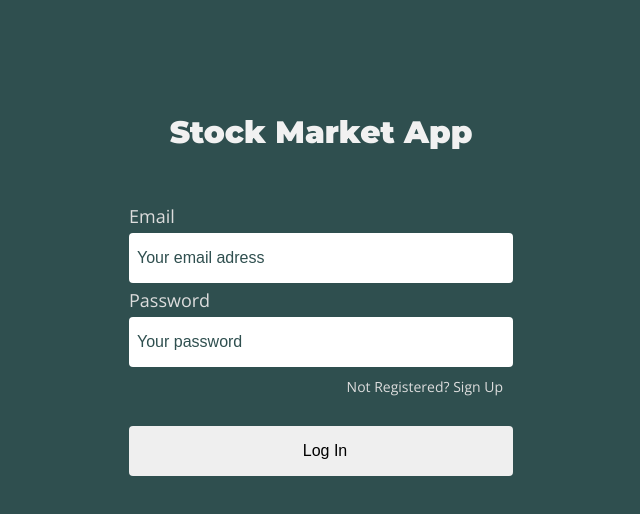
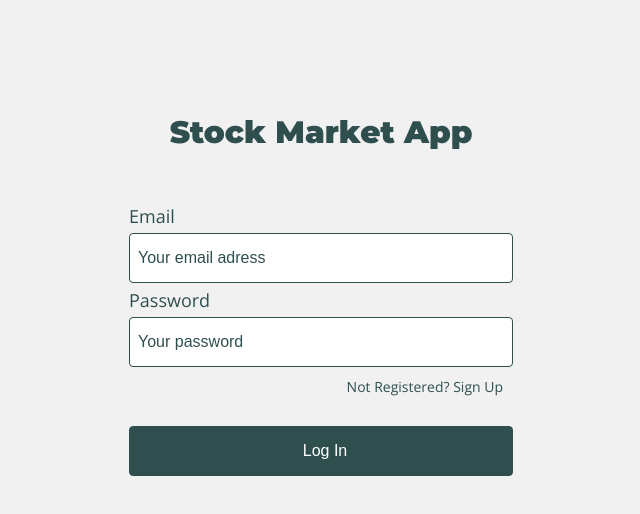
Before and after one commit to Luiz-Hen-Reis/next_stock_market_app, a Next.js app: page / in a window 1280 px wide. Shown: the top 514 px of the page, without its empty margins (319-959 px from the left). Built offline with nearby package versions, Linux system fonts and the light colour scheme; some icons are missing.

Commit message:
chaging colors

```diff
--- a/src/components/LoginContainer/styles.ts
+++ b/src/components/LoginContainer/styles.ts
@@ -16,11 +16,8 @@ export const Container = styled.div`
         & ${Heading} {
         font-size: 3.1rem;
         text-align: center;
+        color: ${theme.colors.darkSlateGrey};
        }
-       }
-
-       > div > form > p {
-
        }
 
        > div > form > div {
@@ -30,7 +27,7 @@ export const Container = styled.div`
 
       >label {
         font-size: 1.8rem;
-        color: ${theme.colors.mediumGray};
+        color: ${theme.colors.darkSlateGrey};
         margin: .5rem 0;
       }
 
@@ -40,14 +37,14 @@ export const Container = styled.div`
         cursor: pointer;
         font-weight: 300;
         font-size: 1.4rem;
-        color: ${theme.colors.mediumGray};
+        color: ${theme.colors.darkSlateGrey};
       }
 
       >input {
         height: 5rem;
         border-radius: .4rem;
         outline: none;
-        border: none;
+        border: 1px solid ${theme.colors.darkSlateGrey};
         font-size: 1.6rem;
         padding-left: .8rem;
 
@@ -59,11 +56,15 @@ export const Container = styled.div`
 
       >input[type='submit'] {
         cursor: pointer;
+        background-color: ${theme.colors.darkSlateGrey};
         margin-top: 2rem;
         transition: all ease .3s;
+        color: ${theme.colors.white};
+        font-weight: 500;
 
         &:hover {
             background-color: ${theme.colors.mediumGray};
+            color: ${theme.colors.darkSlateGrey};
         }
       }
        }
--- a/src/pages/index.tsx
+++ b/src/pages/index.tsx
@@ -8,6 +8,7 @@ import { AuthContext } from 'contexts/AuthContext';
 import { GetServerSideProps } from 'next';
 import { parseCookies } from 'nookies';
 import { toast } from 'react-toastify';
+import { theme } from 'styles/theme';
 
 export default function Home() {
   const [isRegistered, setIsRegistered] = useState<boolean>(true);
@@ -53,7 +54,7 @@ export default function Home() {
       <LoginContainer>
         <header>
           <Icon>
-            <CoinStack size={60} />
+            <CoinStack size={60} color={theme.colors.darkSlateGrey} />
           </Icon>
           <Heading title="Stock Market App" />
         </header>
--- a/src/styles/global-styles.ts
+++ b/src/styles/global-styles.ts
@@ -15,8 +15,8 @@ export const GlobalStyles = createGlobalStyle`
   body {
     font-size: 1.6rem;
     font-family: ${({ theme }) => theme.font.family.default};
-    color: ${({ theme }) => theme.colors.primaryColor};
-    background-color: ${({ theme }) => theme.colors.darkSlateGrey};
+    color: ${({ theme }) => theme.colors.darkSlateGrey};
+    background-color: ${({ theme }) => theme.colors.primaryColor};
   }
 
   h1, h2, h3, h4, h5, h6 {
```
